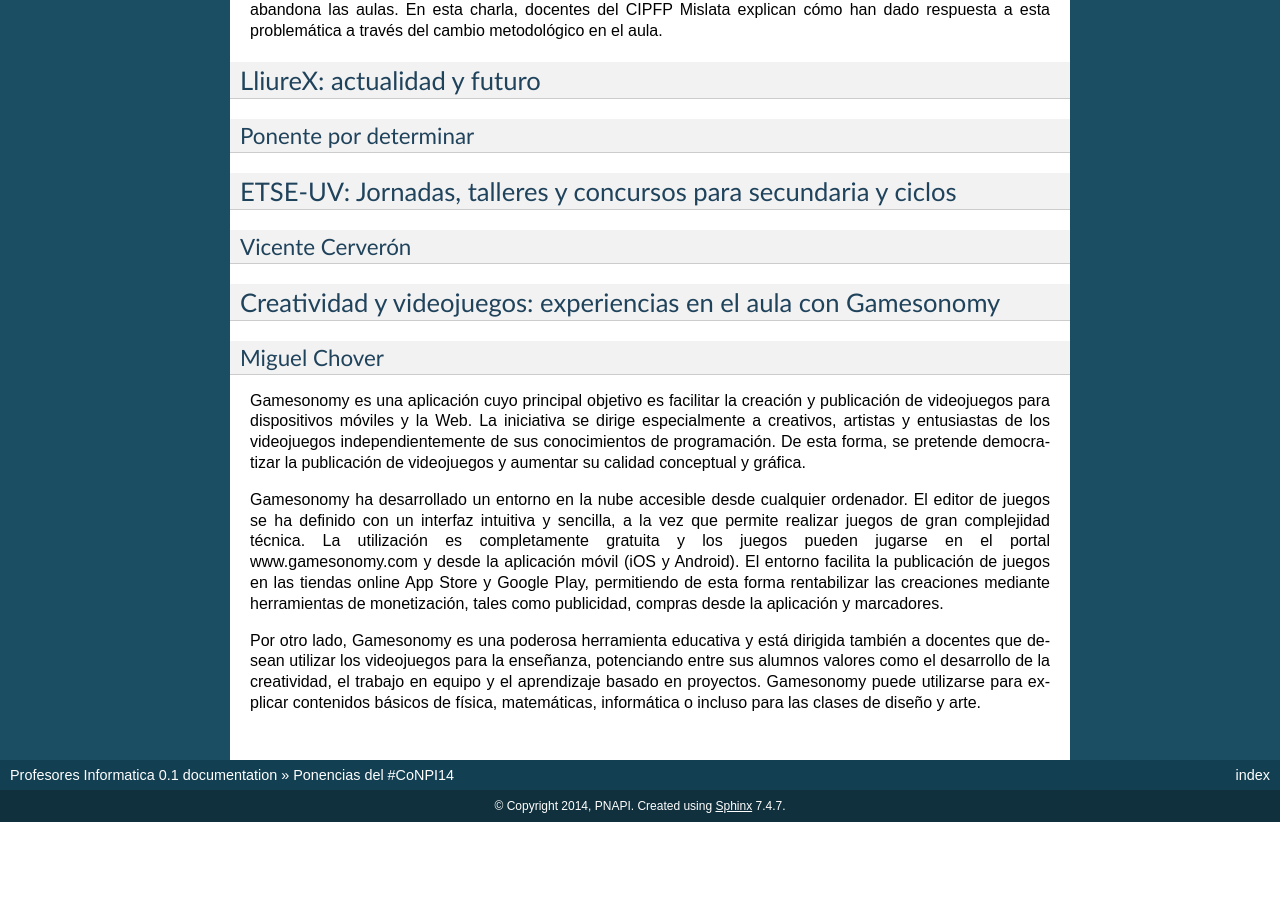
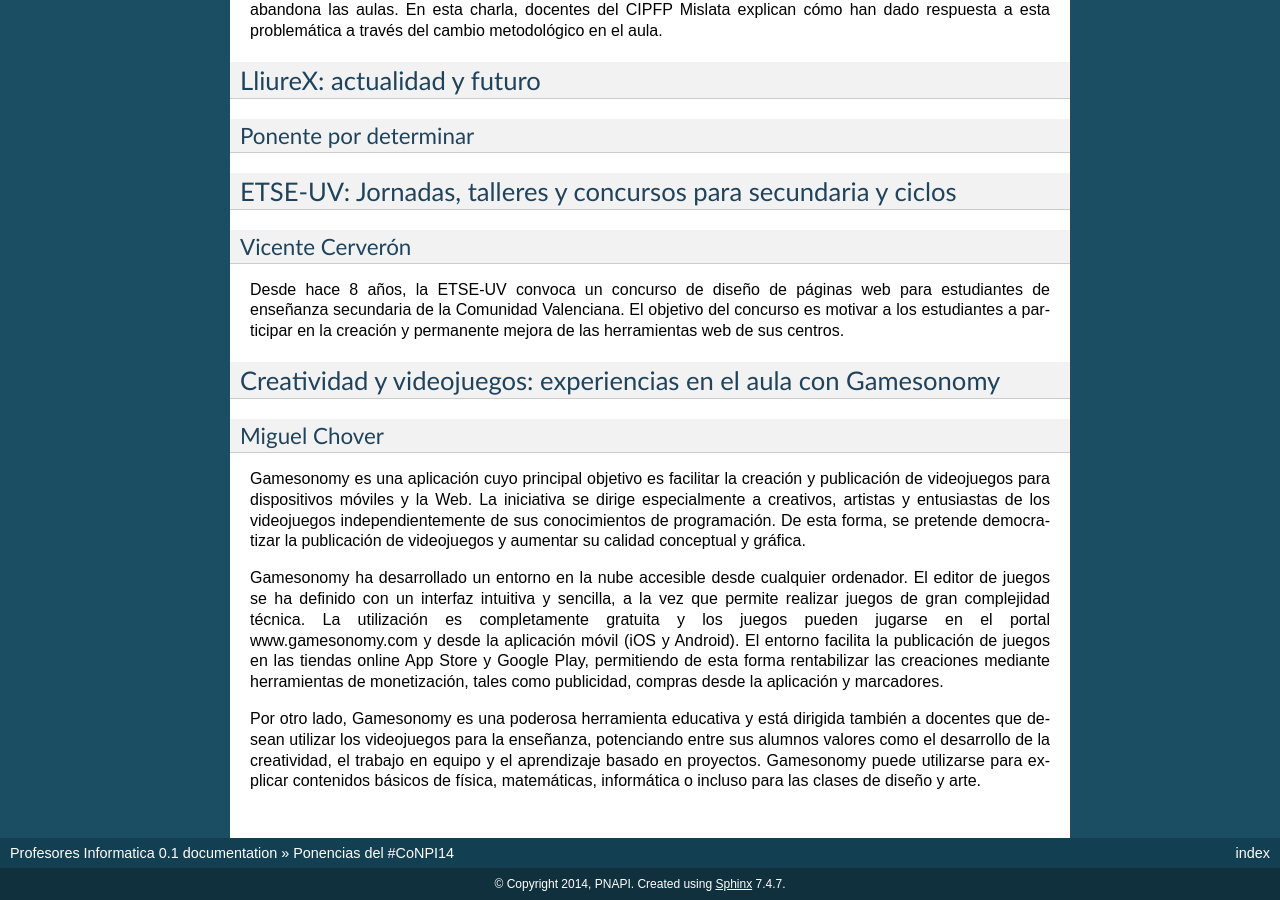
Before and after one commit to pnapi/web-pnapi-archivo, a Sphinx documentation site: the page built from source/congreso/2014/ponencias.rst, in a window 1280 px wide and 900 px high, scrolled down 2858 px. Built offline with Sphinx 7.4.7, drawn with Linux system fonts in a browser that asks for light colours; before the commit the page ends 3680 px from its top, so only the background shows below that.

Commit message:
Añado información charla ETSE-UV

```diff
--- a/source/congreso/2014/ponencias.rst
+++ b/source/congreso/2014/ponencias.rst
@@ -140,7 +140,7 @@ ETSE-UV: Jornadas, talleres y concursos para secundaria y ciclos
 Vicente Cerverón
 ~~~~~~~~~~~~~~~~
 
-
+Desde hace 8 años, la ETSE-UV convoca un concurso de diseño de páginas web para estudiantes de enseñanza secundaria d­e la Comunidad Valenciana. El objetivo del concurso es motivar a los estudiantes a participar en la creación y permanente mejora de las herramientas web de sus centros.
 
 
 .. _talleres-gamesonomy:
```
